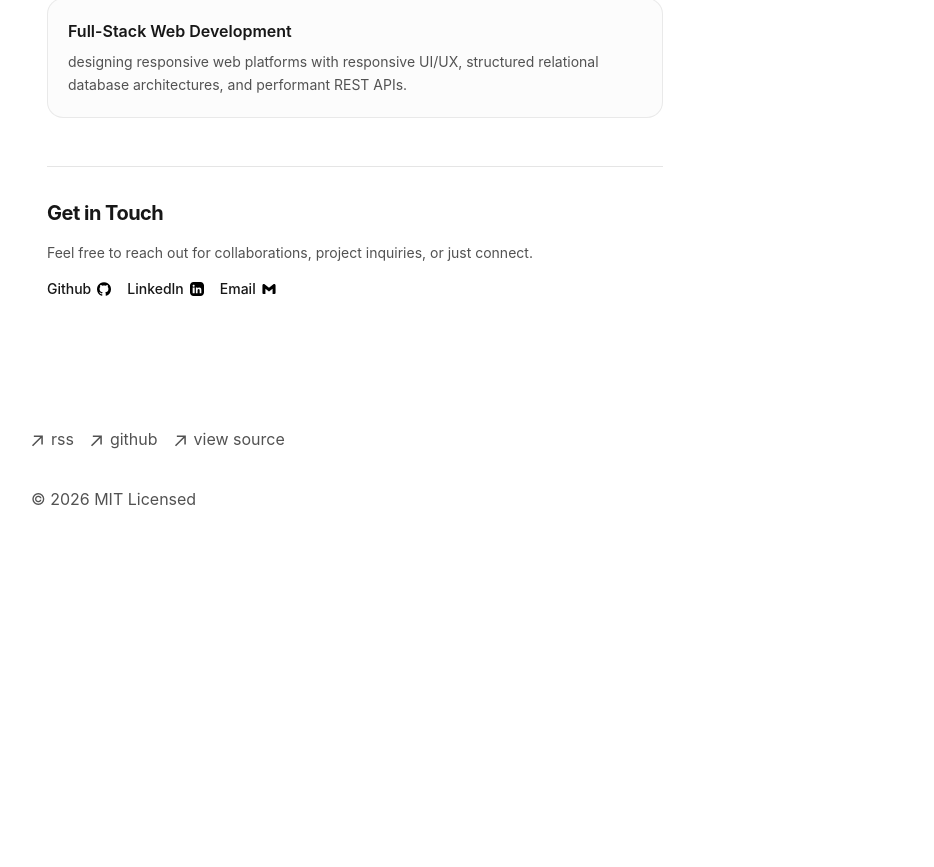
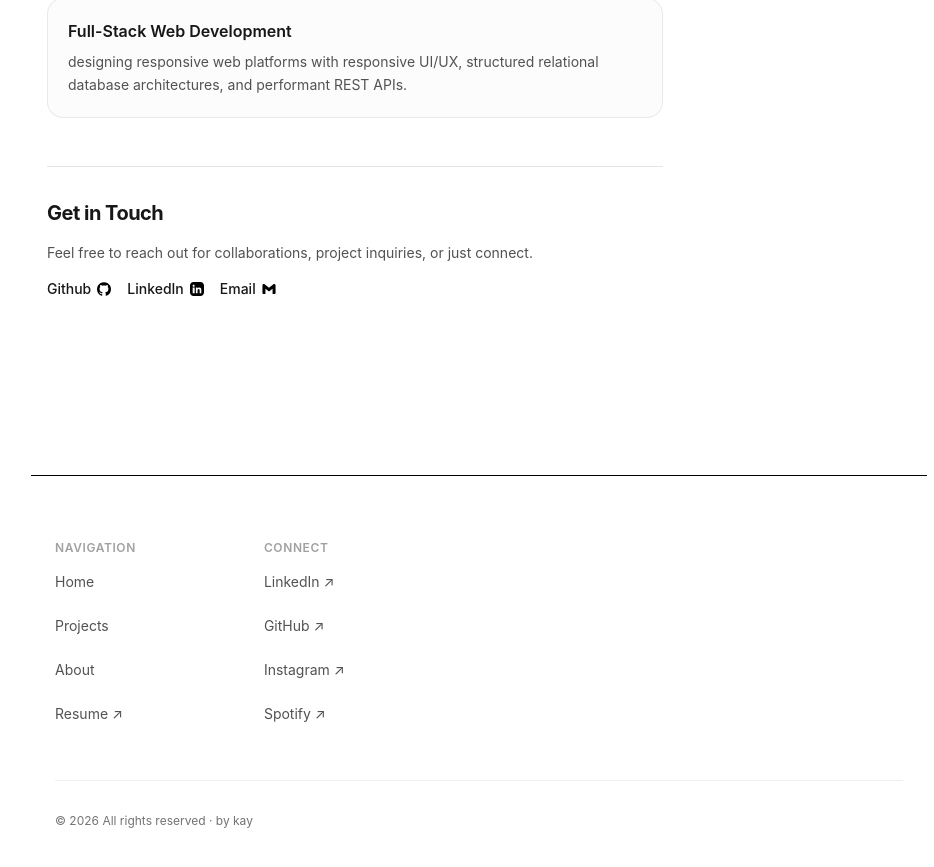
Before and after one commit to kay-16/my-portfolio, a Next.js app: page /about in a window 1280 px wide. Shown: the part 986-1853 px from the top of the page, without its empty margins (161-1095 px from the left). Before the commit the page ends 1561 px from the top, so only its background shows below. Built offline with nearby package versions, Linux system fonts and the light colour scheme.

Commit message:
attach links to footer buttons; enhance layout

```diff
--- a/app/components/footer.tsx
+++ b/app/components/footer.tsx
@@ -1,61 +1,109 @@
-function ArrowIcon() {
-  return (
-    <svg
-      width="12"
-      height="12"
-      viewBox="0 0 12 12"
-      fill="none"
-      xmlns="http://www.w3.org/2000/svg"
-    >
-      <path
-        d="M2.07102 11.3494L0.963068 10.2415L9.2017 1.98864H2.83807L2.85227 0.454545H11.8438V9.46023H10.2955L10.3097 3.09659L2.07102 11.3494Z"
-        fill="currentColor"
-      />
-    </svg>
-  )
-}
+import Link from 'next/link'
 
 export default function Footer() {
   return (
-    <footer className="mb-16">
-      <ul className="font-sm mt-8 flex flex-col space-x-0 space-y-2 text-neutral-600 md:flex-row md:space-x-4 md:space-y-0 dark:text-neutral-300">
+    <footer className="mt-20 border-t border-neutral-150 dark:border-neutral-800 bg-neutral-50/50 dark:bg-neutral-900/20 bg-transparent">
+      <div className="max-w-4xl mx-auto px-6 py-16">
+        {/* Links Grid: Aligned to the left with custom column spacing */}
+        <div className="flex flex-row justify-start gap-20 sm:gap-32">
+          {/* Column 1: Internal Pages */}
+          <div>
+            <p className="text-xs font-semibold uppercase tracking-wider text-neutral-400 dark:text-neutral-500 mb-4">
+              Navigation
+            </p>
+            <ul className="space-y-6 text-sm">
+              <li>
+                <Link
+                  href="/"
+                  className="text-neutral-600 dark:text-neutral-400 hover:text-neutral-950 dark:hover:text-white transition"
+                >
+                  Home
+                </Link>
+              </li>
+              <li>
+                <Link
+                  href="/projects"
+                  className="text-neutral-600 dark:text-neutral-400 hover:text-neutral-950 dark:hover:text-white transition"
+                >
+                  Projects
+                </Link>
+              </li>
+              <li>
+                <Link
+                  href="/about"
+                  className="text-neutral-600 dark:text-neutral-400 hover:text-neutral-950 dark:hover:text-white transition"
+                >
+                  About
+                </Link>
+              </li>
               <li>
                 <a
-            className="flex items-center transition-all hover:text-neutral-800 dark:hover:text-neutral-100"
+                  href="/resume.pdf"
+                  target="_blank"
                   rel="noopener noreferrer"
+                  className="text-neutral-600 dark:text-neutral-400 hover:text-neutral-950 dark:hover:text-white transition"
+                >
+                  Resume ↗
+                </a>
+              </li>
+            </ul>
+          </div>
+
+          {/* Column 2: External Links */}
+          <div>
+            <p className="text-xs font-semibold uppercase tracking-wider text-neutral-400 dark:text-neutral-500 mb-4">
+              Connect
+            </p>
+            <ul className="space-y-6 text-sm">
+              <li>
+                <a
+                  href="https://www.linkedin.com/in/kyla-reambonanza-889a7135b/"
                   target="_blank"
-            href="/rss"
+                  rel="noopener noreferrer"
+                  className="text-neutral-600 dark:text-neutral-400 hover:text-neutral-950 dark:hover:text-white transition inline-flex items-center gap-1"
                 >
-            <ArrowIcon />
-            <p className="ml-2 h-7">rss</p>
+                  LinkedIn ↗
                 </a>
               </li>
               <li>
                 <a
-            className="flex items-center transition-all hover:text-neutral-800 dark:hover:text-neutral-100"
+                  href="https://github.com/kay-16"
+                  target="_blank"
                   rel="noopener noreferrer"
-            target="_blank"
-            href="https://github.com/vercel/next.js"
+                  className="text-neutral-600 dark:text-neutral-400 hover:text-neutral-950 dark:hover:text-white transition inline-flex items-center gap-1"
                 >
-            <ArrowIcon />
-            <p className="ml-2 h-7">github</p>
+                  GitHub ↗
                 </a>
               </li>
               <li>
                 <a
-            className="flex items-center transition-all hover:text-neutral-800 dark:hover:text-neutral-100"
+                  href="https://www.instagram.com/kayluvxx_/"
+                  target="_blank"
                   rel="noopener noreferrer"
+                  className="text-neutral-600 dark:text-neutral-400 hover:text-neutral-950 dark:hover:text-white transition inline-flex items-center gap-1"
+                >
+                  Instagram ↗
+                </a>
+              </li>
+              <li>
+                <a
+                  href="https://open.spotify.com/user/ajq0gc3yb2piriihvzldi3nip?si=2111d493490248c0d"
                   target="_blank"
-            href="https://vercel.com/templates/next.js/portfolio-starter-kit"
+                  rel="noopener noreferrer"
+                  className="text-neutral-600 dark:text-neutral-400 hover:text-neutral-950 dark:hover:text-white transition inline-flex items-center gap-1"
                 >
-            <ArrowIcon />
-            <p className="ml-2 h-7">view source</p>
+                  Spotify ↗
                 </a>
               </li>
             </ul>
-      <p className="mt-8 text-neutral-600 dark:text-neutral-300">
-        © {new Date().getFullYear()} MIT Licensed
-      </p>
+          </div>
+        </div>
+
+        {/* Bottom Copyright Line */}
+        <div className="mt-14 pt-8 border-t border-neutral-200/60 dark:border-neutral-800/80 text-xs text-neutral-500 dark:text-neutral-400">
+          <p>© {new Date().getFullYear()} All rights reserved · by kay</p>
+        </div>
+      </div>
     </footer>
   )
 }
```
Lines whose indentation alone changed are shown as unchanged.
